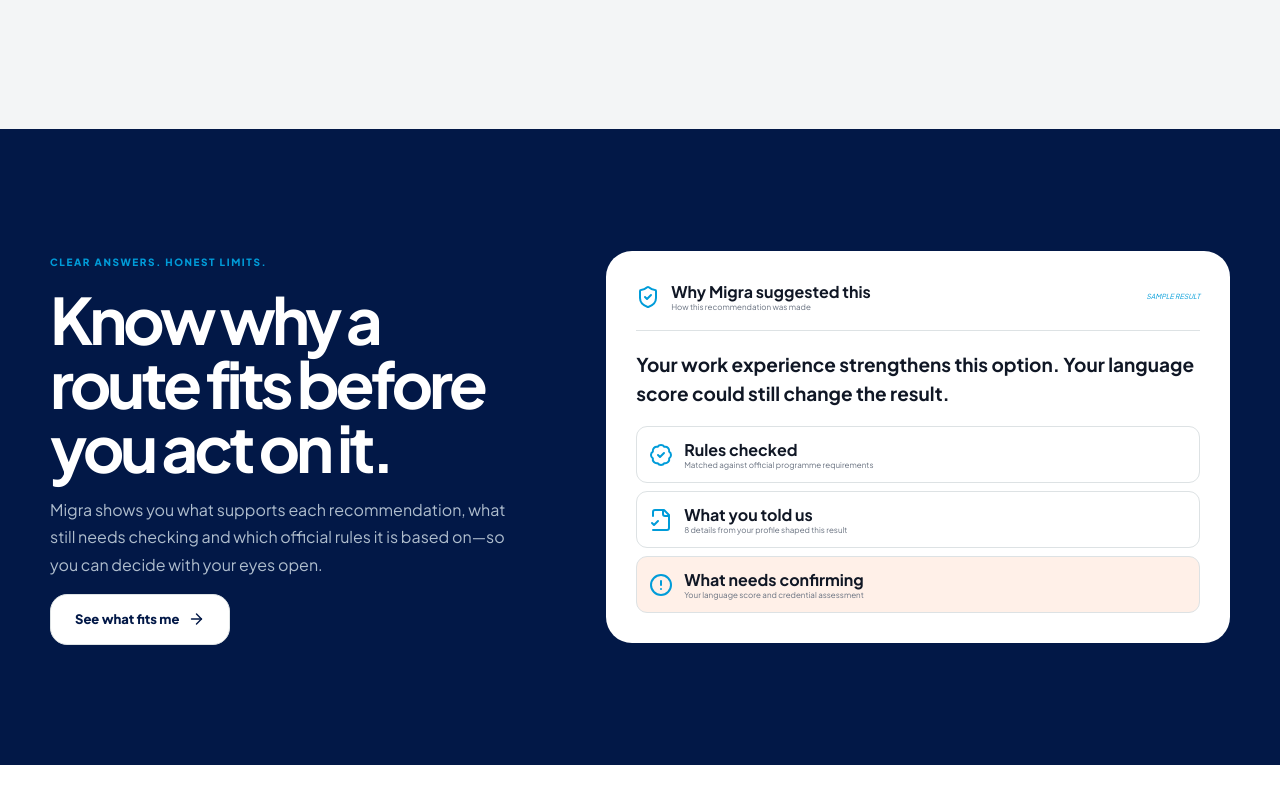
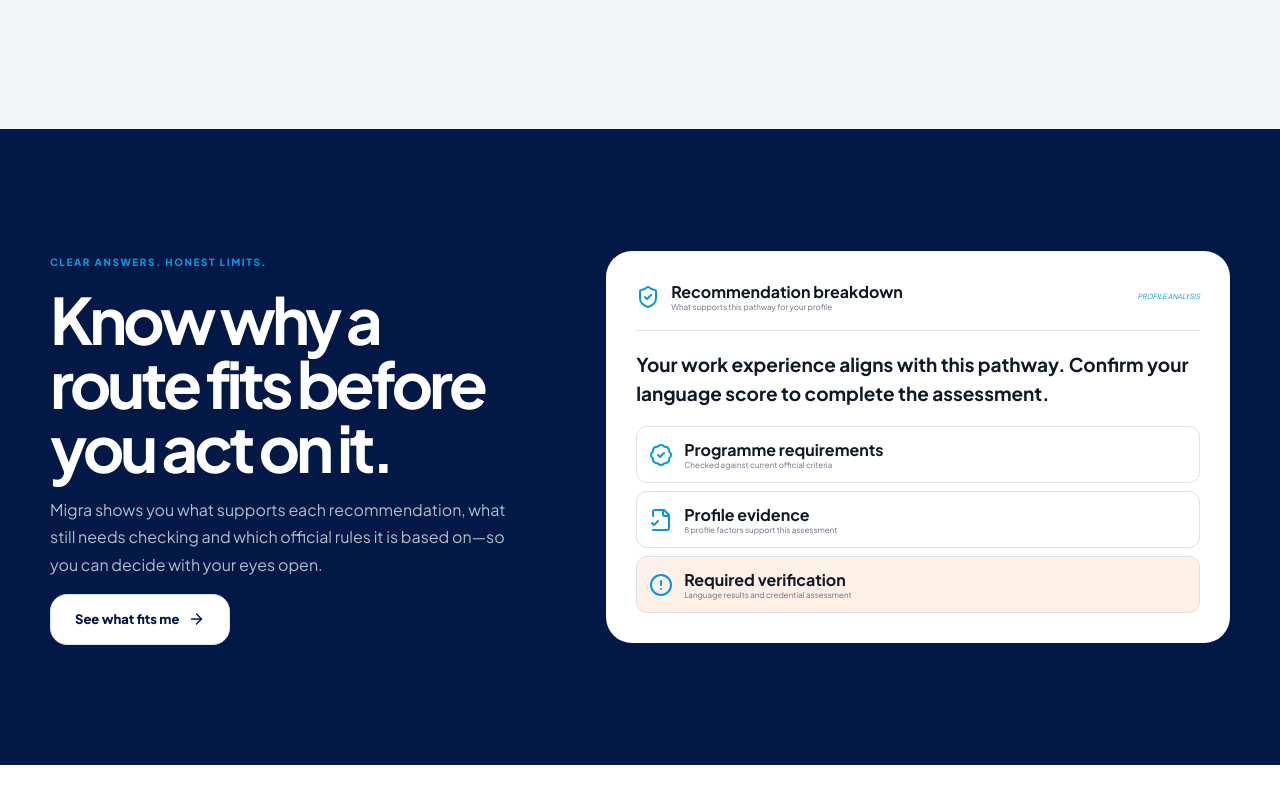
Before and after one commit to jettythegeek/migra, a Next.js app: page / in a window 1280 px wide. Shown: the part 6677-7474 px from the top of the page. Built offline with nearby package versions, Linux system fonts and the light colour scheme.

Commit message:
Strengthen assessment language and fix report flags

```diff
--- a/app/page.tsx
+++ b/app/page.tsx
@@ -879,34 +879,34 @@
           <header>
             <ShieldCheck />
             <span>
-              <b>Why Migra suggested this</b>
-              <small>How this recommendation was made</small>
+              <b>Recommendation breakdown</b>
+              <small>What supports this pathway for your profile</small>
             </span>
-            <em>SAMPLE RESULT</em>
+            <em>PROFILE ANALYSIS</em>
           </header>
           <h3>
-            Your work experience strengthens this option. Your language score
-            could still change the result.
+            Your work experience aligns with this pathway. Confirm your language
+            score to complete the assessment.
           </h3>
           <label>
             <BadgeCheck />
             <span>
-              <b>Rules checked</b>
-              <small>Matched against official programme requirements</small>
+              <b>Programme requirements</b>
+              <small>Checked against current official criteria</small>
             </span>
           </label>
           <label>
             <FileCheck2 />
             <span>
-              <b>What you told us</b>
-              <small>8 details from your profile shaped this result</small>
+              <b>Profile evidence</b>
+              <small>8 profile factors support this assessment</small>
             </span>
           </label>
           <label className="uncertain">
             <CircleAlert />
             <span>
-              <b>What needs confirming</b>
-              <small>Your language score and credential assessment</small>
+              <b>Required verification</b>
+              <small>Language results and credential assessment</small>
             </span>
           </label>
         </div>
```
